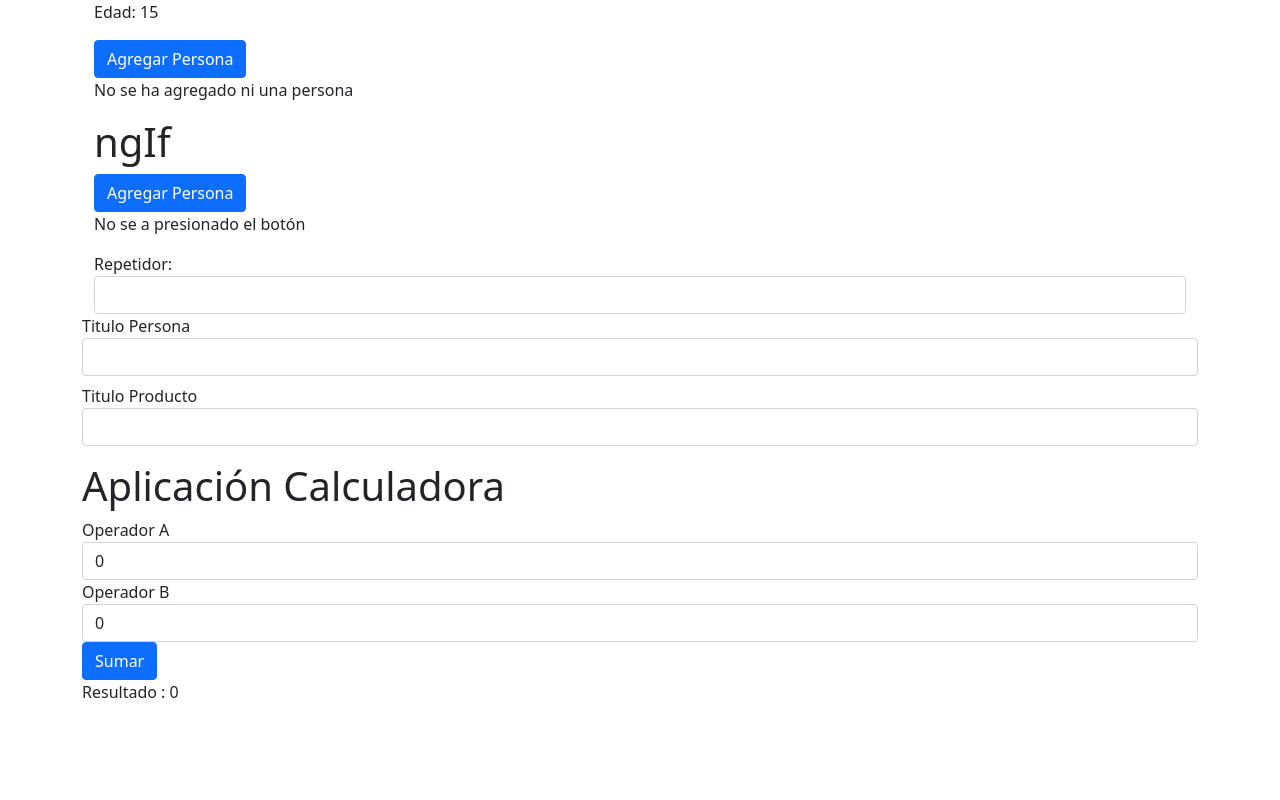
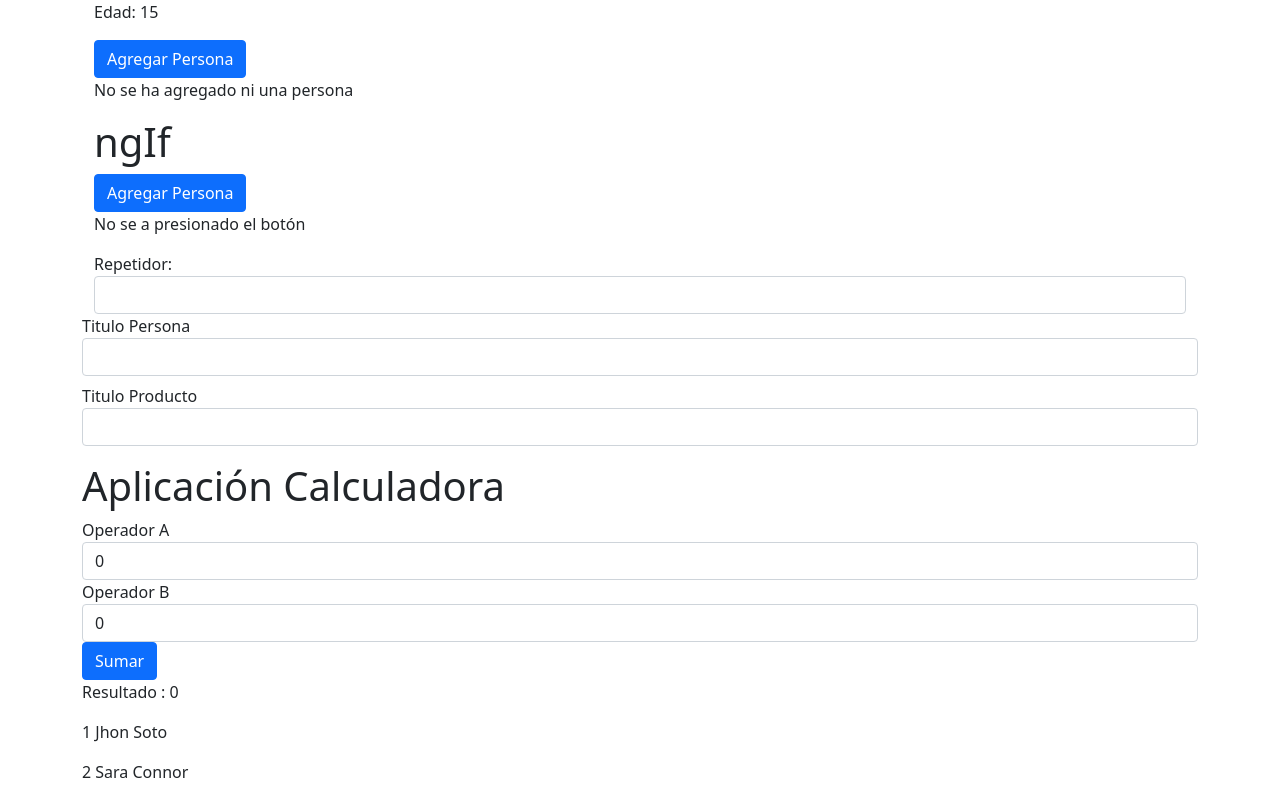
Before and after one commit to Daniel151505/CursoAngular, an Angular app in the folder CursoAngular/: page / in a window 1280 px wide. Shown: the part 190-990 px from the top of the page. Before the commit the page ends 910 px from the top, so only its background shows below. Built offline with nearby package versions, Linux system fonts and the light colour scheme.

Commit message:
Agregando app-empleados

```diff
--- a/CursoAngular/src/app/app.component.html
+++ b/CursoAngular/src/app/app.component.html
@@ -23,3 +23,4 @@
 
 
 <app-calculadora></app-calculadora>
+<app-empleados></app-empleados>
```
